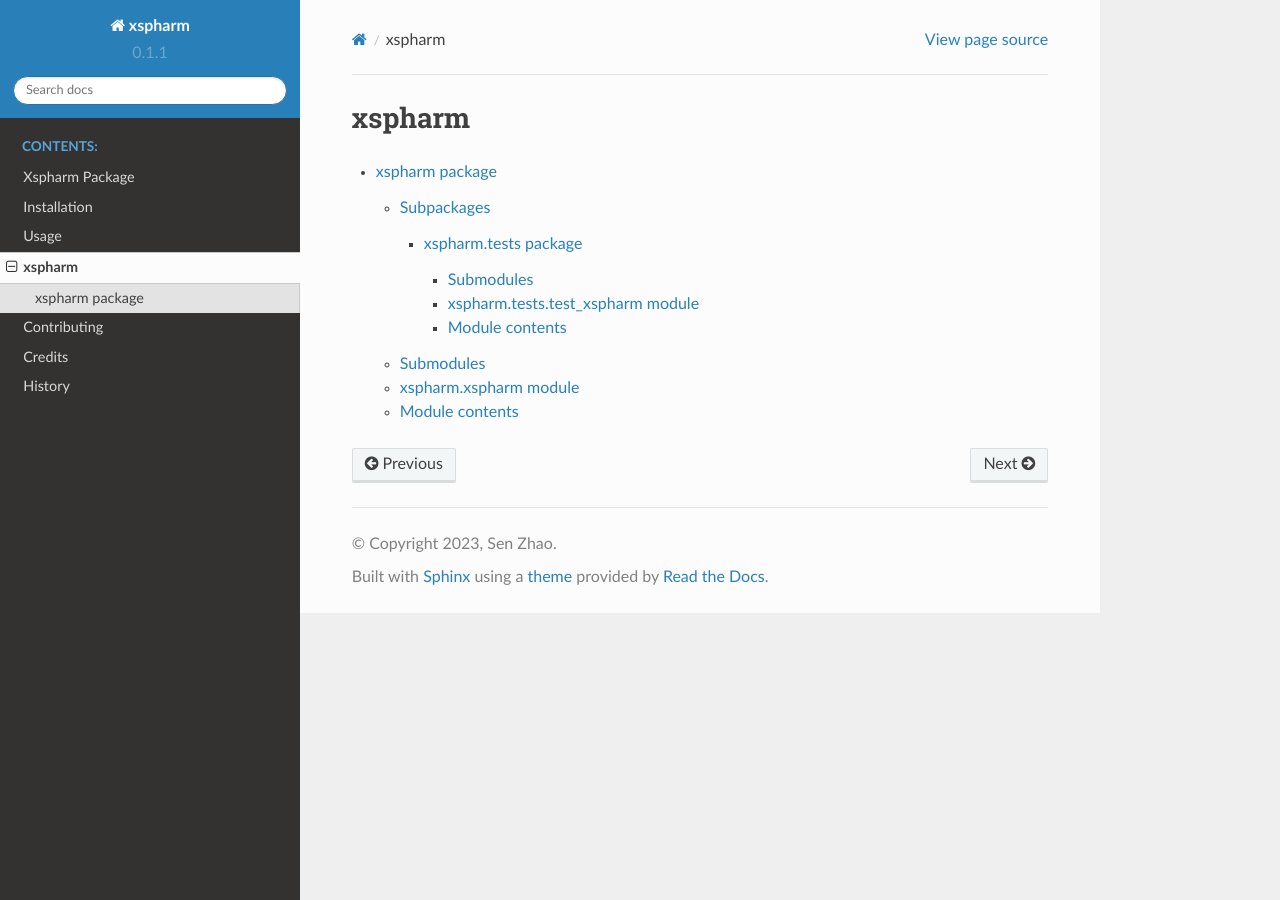
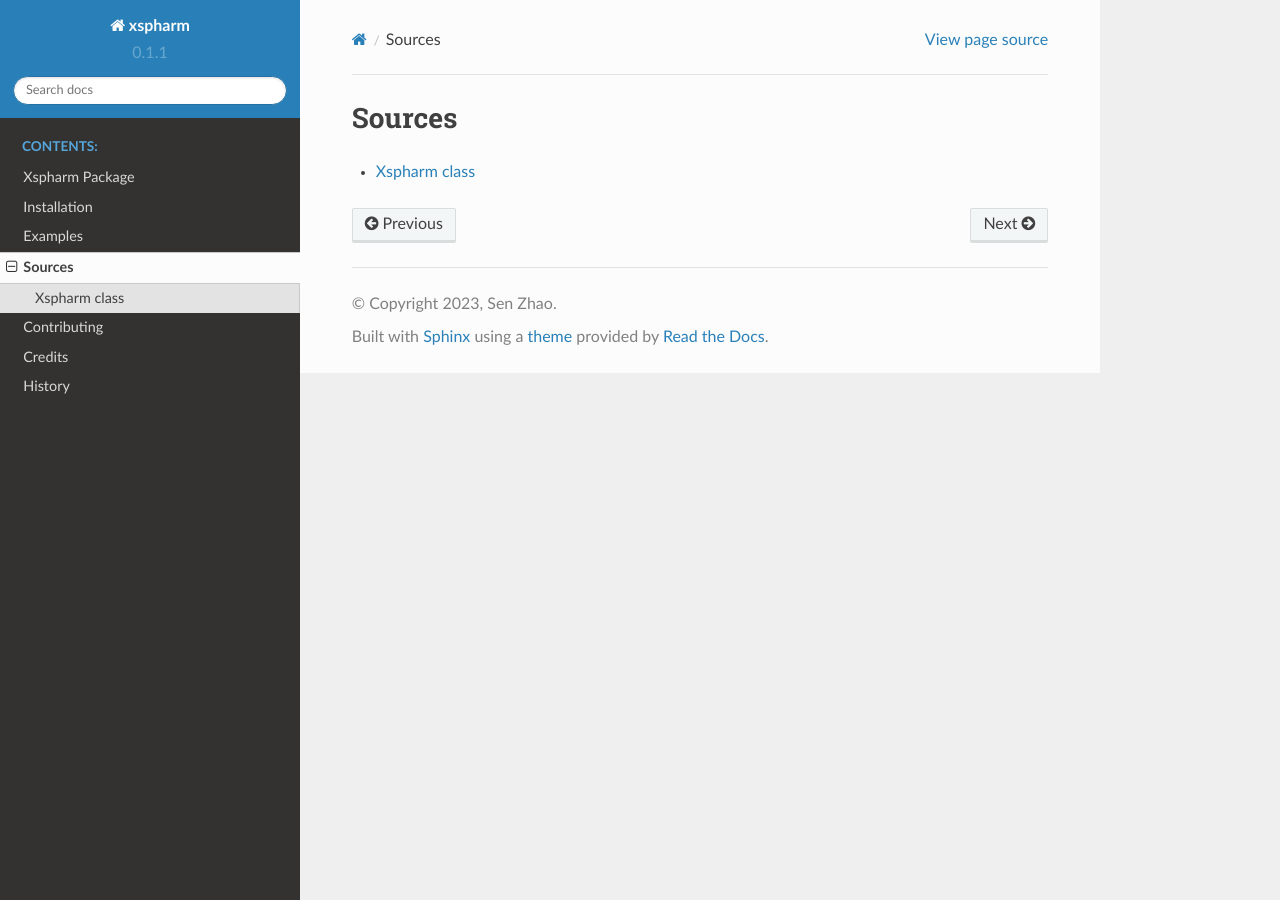
Before and after one commit to senclimate/xspharm, a Sphinx documentation site: the page built from docs/modules.rst, in a window 1280 px wide. Built offline with Sphinx 7.4.7 and the Read the Docs theme 2.0.0, drawn with Linux system fonts in a browser that asks for light colours.

Commit message:
update docs

```diff
--- a/HISTORY.rst
+++ b/HISTORY.rst
@@ -3,6 +3,11 @@ History
 =======
 
 0.1.1 (2023-11-03)
+------------------
+
+* Update documentation
+
+
 0.1.0 (2023-11-02)
 ------------------
 
--- a/docs/conf.py
+++ b/docs/conf.py
@@ -21,6 +21,7 @@ import os
 import sys
 
 sys.path.insert(0, os.path.abspath('..'))
+sys.path.insert(0, os.path.abspath('../notebooks'))
 
 import xspharm
 
@@ -38,6 +39,7 @@ extensions = [
     'sphinx.ext.viewcode',  # Adds links to the source code
     'sphinx.ext.todo',      # If you want to use todo:: directives
     'sphinx_rtd_theme',
+    'nbsphinx',
 ]
 
 # Add any paths that contain templates here, relative to this directory.
@@ -56,6 +58,9 @@ master_doc = 'index'
 project = 'xspharm'
 copyright = "2023, Sen Zhao"
 author = "Sen Zhao"
+
+# Do not execute the notebooks
+nbsphinx_execute = 'never'
 
 # The version info for the project you're documenting, acts as replacement
 # for |version| and |release|, also used in various other places throughout
@@ -76,7 +81,7 @@ language = None
 # List of patterns, relative to source directory, that match files and
 # directories to ignore when looking for source files.
 # This patterns also effect to html_static_path and html_extra_path
-exclude_patterns = ['_build', 'Thumbs.db', '.DS_Store']
+exclude_patterns = ['_build', 'Thumbs.db', '.DS_Store', '**.ipynb_checkpoints']
 
 # The name of the Pygments (syntax highlighting) style to use.
 pygments_style = 'sphinx'
--- a/docs/modules.rst
+++ b/docs/modules.rst
@@ -1,7 +1,7 @@
-xspharm
+Sources
 =======
 
 .. toctree::
-   :maxdepth: 4
+   :maxdepth: 3
 
    xspharm
--- a/docs/xspharm.rst
+++ b/docs/xspharm.rst
@@ -1,29 +1,7 @@
-xspharm package
+Xspharm class
 ===============
-
-Subpackages
------------
-
-.. toctree::
-   :maxdepth: 4
-
-   xspharm.tests
-
-Submodules
-----------
-
-xspharm.xspharm module
-----------------------
 
 .. automodule:: xspharm.xspharm
    :members:
    :undoc-members:
    :show-inheritance:
-
-Module contents
----------------
-
-.. automodule:: xspharm
-   :members:
-   :undoc-members:
-   :show-inheritance:
--- a/docs/xspharm.tests.rst
+++ /dev/null
@@ -1,21 +0,0 @@
-xspharm.tests package
-=====================
-
-Submodules
-----------
-
-xspharm.tests.test\_xspharm module
-----------------------------------
-
-.. automodule:: xspharm.tests.test_xspharm
-   :members:
-   :undoc-members:
-   :show-inheritance:
-
-Module contents
----------------
-
-.. automodule:: xspharm.tests
-   :members:
-   :undoc-members:
-   :show-inheritance:
```
Also changed, not shown: docs/usage.rst (+5 -12 lines), docs/xspharm_wind300hPa.ipynb (added), 1 other file.
